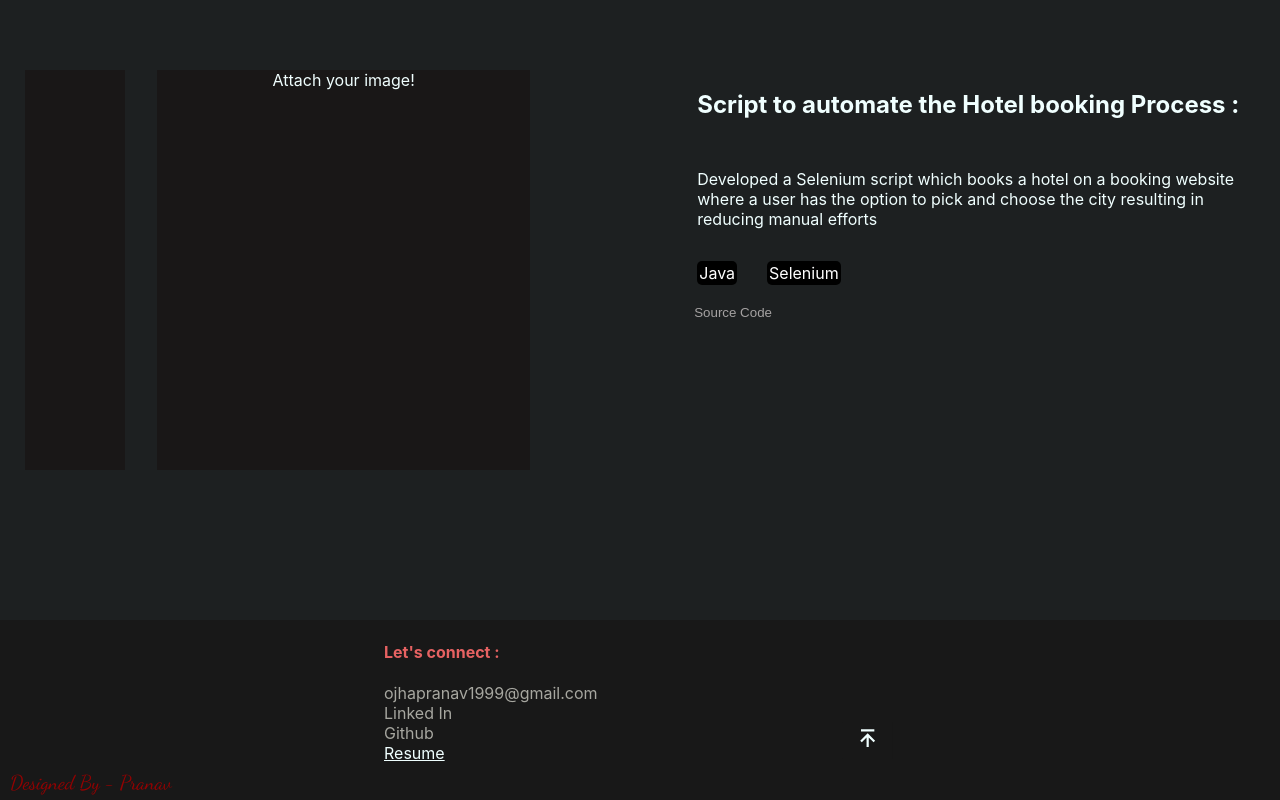
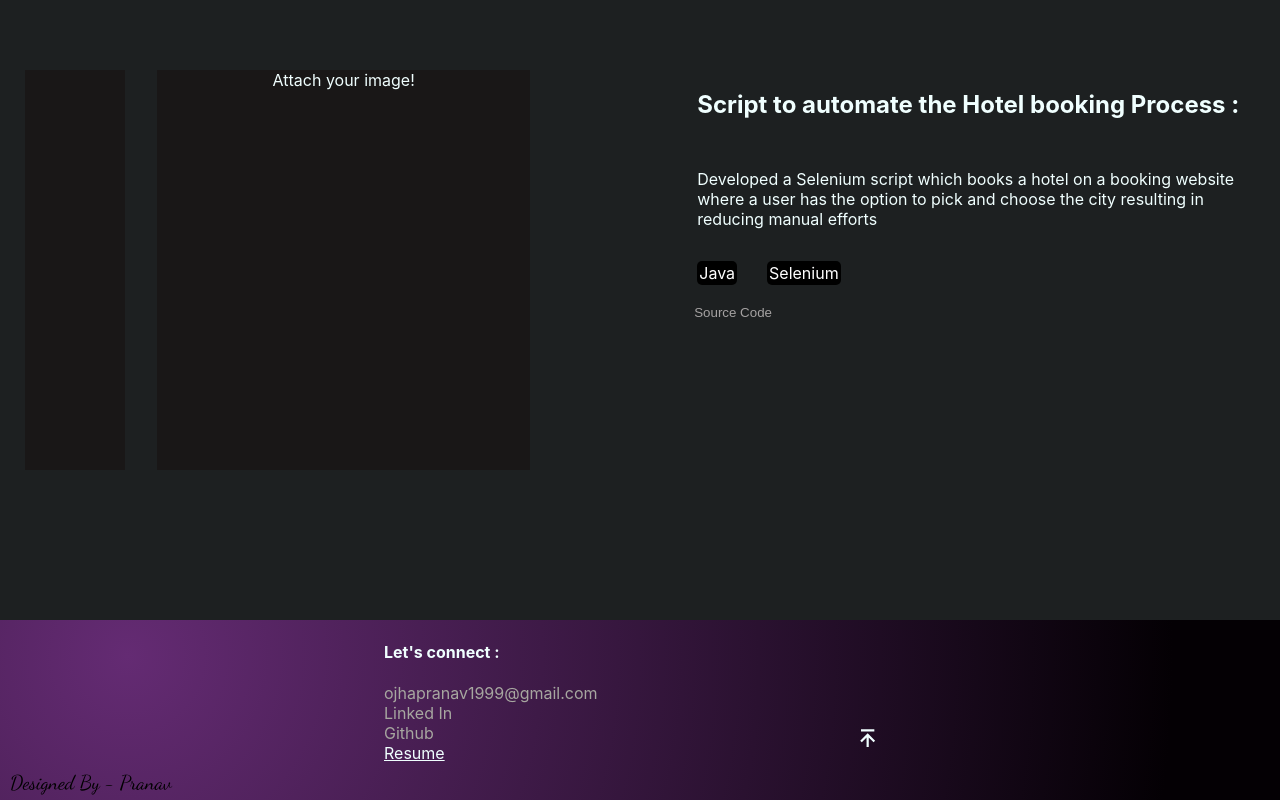
Before and after one commit to PranavJSX/React_folio, a React (Create React App) app: page / in a window 1280 px wide. Shown: the part 3138-3938 px from the top of the page. Built offline with nearby package versions, Linux system fonts and the light colour scheme; a web font is replaced by a local one.

Commit message:
updating styling

```diff
--- a/src/Home_page_components/Bottom/Footer.css
+++ b/src/Home_page_components/Bottom/Footer.css
@@ -5,19 +5,15 @@
     bottom: -2000px;
     width: 100%;
     height: 180px;
-    color: var(--class1red);
-    background-color: rgb(24, 24, 24);
+    color: azure;
+    background-image: radial-gradient( circle farthest-corner at 10% 20%,  rgba(100,43,115,1) 0%, rgba(4,0,4,1) 90% );
     text-align: left;
 }
-.footer_main_div>span   {
-
-  color: rgb(147, 2, 2);
-}
-
 
 .dancing_script_cursive {
   font-family: "Dancing Script", cursive;
   font-optical-sizing: auto;
+  color: beige;
   font-weight: 400;
   font-style: normal;
   font-size: 20px;
@@ -64,7 +60,7 @@
 }
 
 .bright_content{
-  color: rgb(147, 2, 2);
+  color: rgb(255, 84, 84);
 }
 
 
@@ -80,3 +76,8 @@
 .info_content>a{
   color: azure;
 }
+
+
+.dancing_script_cursive{
+  color: rgb(0, 0, 0);
+}
--- a/src/Home_page_components/Bottom/Footer.jsx
+++ b/src/Home_page_components/Bottom/Footer.jsx
@@ -13,6 +13,7 @@ export const Footer = () => {
 
 
       <a href='https://www.google.co.in/' target='_block'>Resume</a>
+
       </div>
 
     <button className='jump_to_top_button' onClick={()=>{document.querySelector('.top_nav')
@@ -22,6 +23,7 @@ export const Footer = () => {
 
     <span className='dancing_script_cursive'>Designed By - Pranav</span>
 
+
   </div>
 
   </>
```
